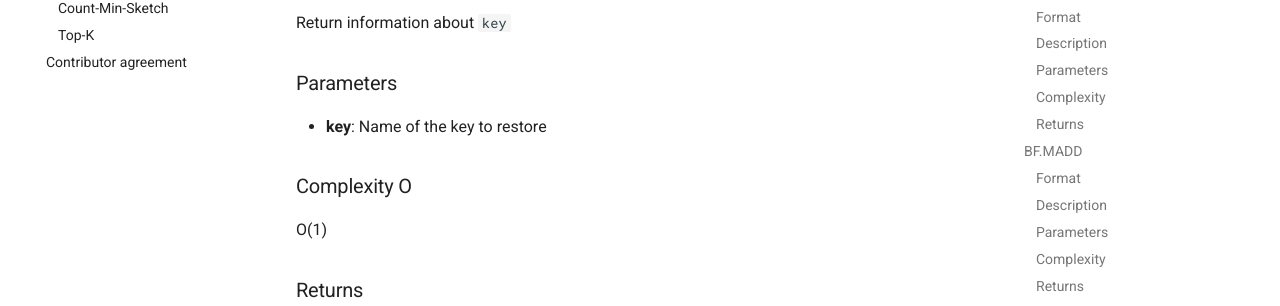
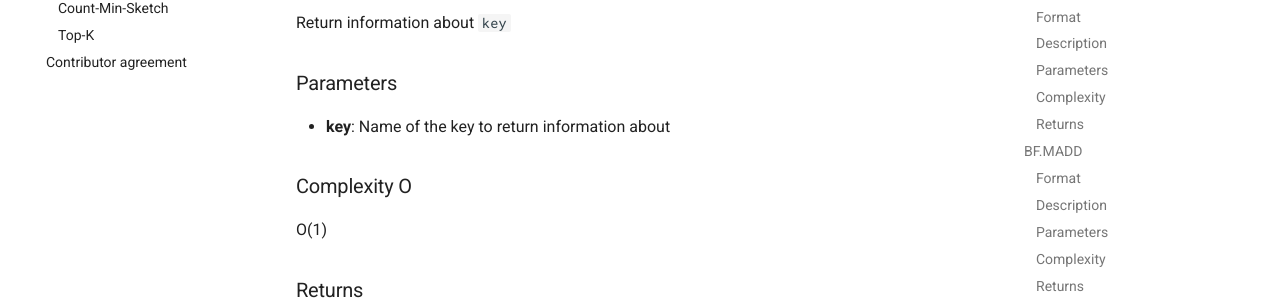
Before and after one commit to RedisBloom/RedisBloom, an MkDocs documentation site: the page built from docs/Bloom_Commands.md, in a window 1280 px wide and 900 px high, scrolled down 7889 px. Shown: the part 280-586 px from the top of the window. Built offline with MkDocs 1.6.1 and Material for MkDocs 9.7.7, drawn with Linux system fonts in a browser that asks for light colours; comment, search, counter and statistics services are not loaded.

Commit message:
Fixed error in `BF.INFO` description (#383)
It said `key` was the name of the key to "restore".  Changed to name of the key to "return information about".

(cherry picked from commit 085dc8c9bd8e9ed58a6341bbd81cdc6c154cce6f)

```diff
--- a/docs/Bloom_Commands.md
+++ b/docs/Bloom_Commands.md
@@ -362,7 +362,7 @@ Return information about `key`
 
 ### Parameters
 
-* **key**: Name of the key to restore
+* **key**: Name of the key to return information about
 
 ### Complexity O
 
```
